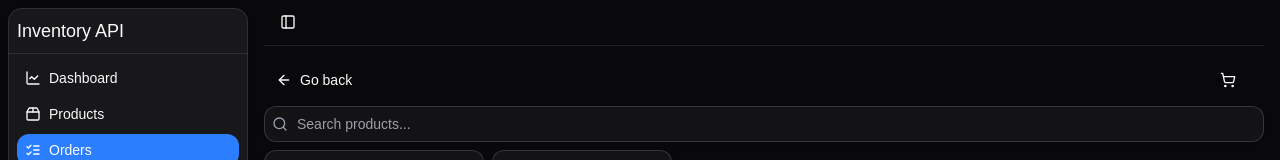
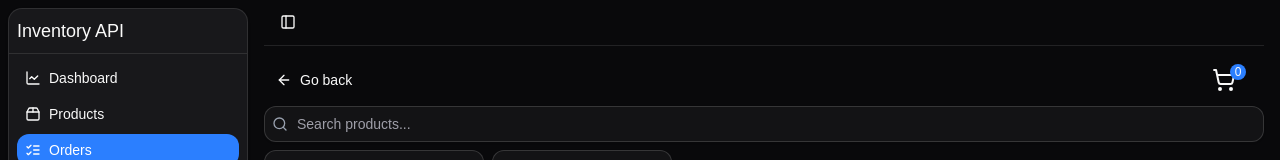
Before and after one commit to mrdsx/inventory-api, a Next.js app in the folder frontend/: page /orders/create in a window 1280 px wide. Shown: the top 160 px of the page. Built offline with nearby package versions, Linux system fonts and the light colour scheme.

Commit message:
feat(frontend/order): add badge with current cart length
affected: CreateOrderPageActions

```diff
--- a/frontend/src/app/(pages)/(workspace)/orders/create/components/CreateOrderPageActions.tsx
+++ b/frontend/src/app/(pages)/(workspace)/orders/create/components/CreateOrderPageActions.tsx
@@ -1,17 +1,25 @@
+"use client";
+
 import { ROUTES } from "@/app/lib";
 import { GoBackBtn, NavigationBtn } from "@/components";
+import { useOrderCartStore } from "@/features/order";
 import { ShoppingCart } from "lucide-react";
 
 export function CreateOrderPageActions() {
+  const cart = useOrderCartStore((state) => state.cart);
+
   return (
     <div className="flex justify-between">
       <GoBackBtn href={ROUTES.workspace.orders.root} />
       <NavigationBtn
-        className="mr-4"
+        className="size relative mr-4"
         href={ROUTES.workspace.orders.cart}
         variant="ghost"
       >
-        <ShoppingCart />
+        <ShoppingCart className="size-6" />
+        <div className="bg-primary absolute top-0.5 right-0.5 flex size-4 items-center justify-center rounded-full text-xs">
+          {cart.length}
+        </div>
       </NavigationBtn>
     </div>
   );
```
